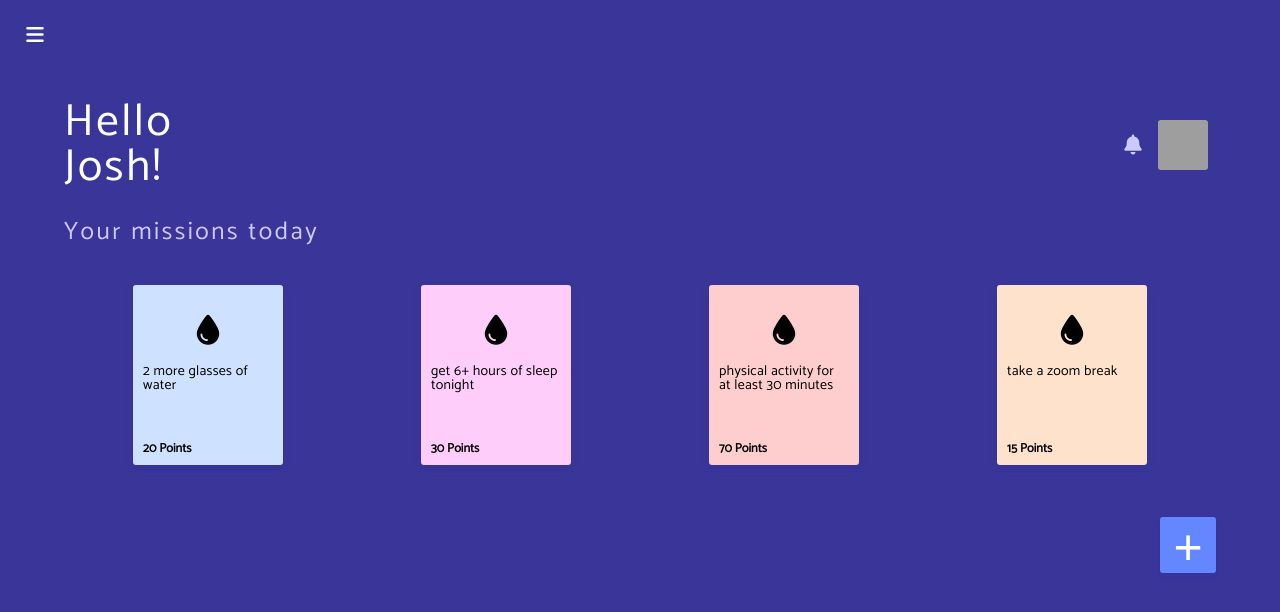
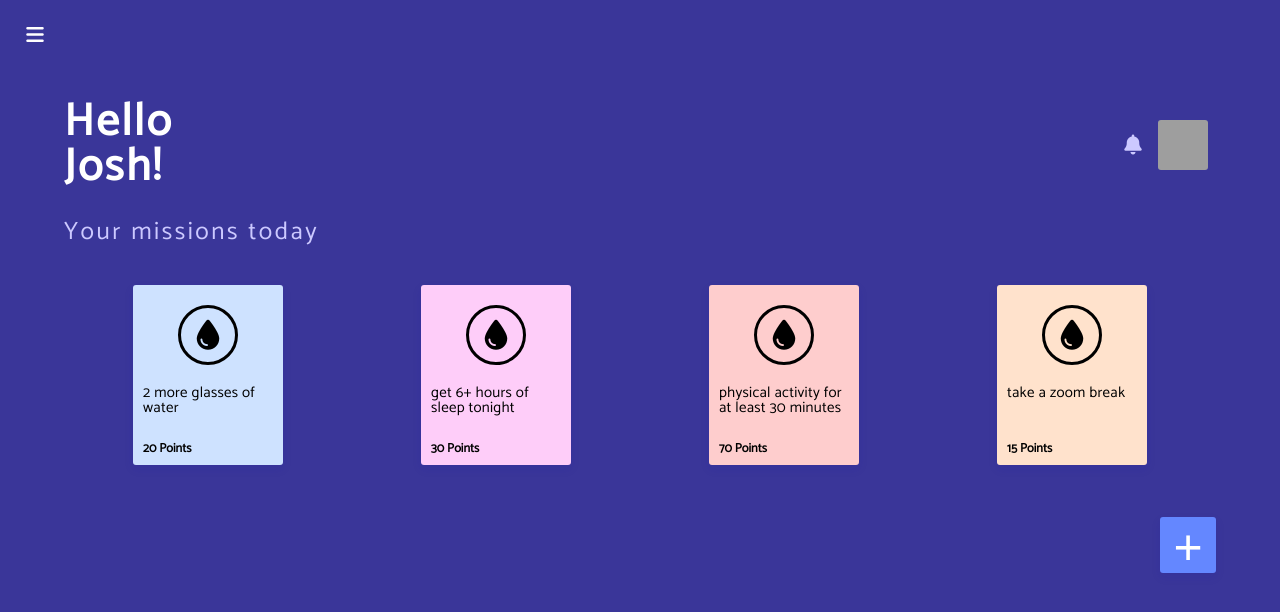
Before and after one commit to BloomTech-Labs/refresh-fe, a React (Create React App) app: page /dashboard in a window 1280 px wide. Shown: the top 612 px of the page. Built offline with nearby package versions, Linux system fonts and the light colour scheme; grey boxes are pictures that could not be loaded.

Commit message:
stub out dummy gauges

```diff
--- a/src/views/dashboard/Dashboard.js
+++ b/src/views/dashboard/Dashboard.js
@@ -133,6 +133,7 @@ const Greeting = styled.div`
         h1 {
             font-size: 4.5rem;
             letter-spacing: 0.25rem;
+            font-weight: bold;
         }
 `
 
--- a/src/views/dashboard/MissionCard.js
+++ b/src/views/dashboard/MissionCard.js
@@ -12,7 +12,9 @@ const MissionCard = props => {
 
     return (
         <Container color={props.color}>
+            <Gauge>
             <i class="fas fa-tint"></i>
+            </Gauge>
             <p>{props.description}</p>
             <span>{props.points} Points</span>
         </Container>
@@ -39,7 +41,7 @@ const Container = styled.div`
         }
 
         p {
-            font-size: 1.4rem;
+            font-size: 1.5rem;
             letter-spacing: 0.025rem;
             align-self: flex-start;
         }
@@ -51,5 +53,15 @@ const Container = styled.div`
         }
 `
 
+const Gauge = styled.div`
+        width: 60px;
+        height: 60px;
+        border: 3px solid black;
+        border-radius: 100px;
+        margin-top: 1rem;
+        margin-bottom: 2rem;
+        ${flex.flexCol}
+`
+
 // EXPORT
 export default MissionCard;
```
